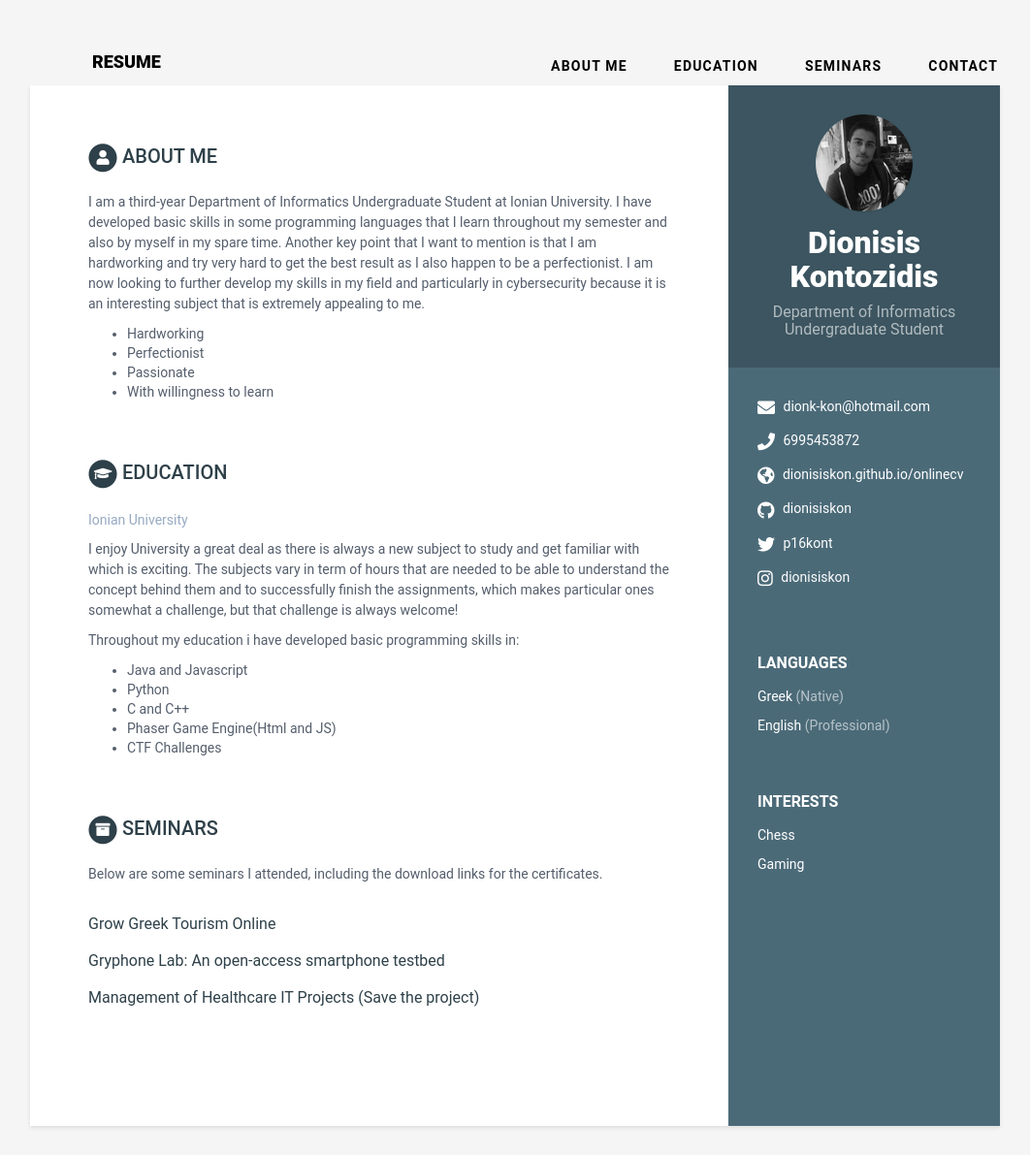
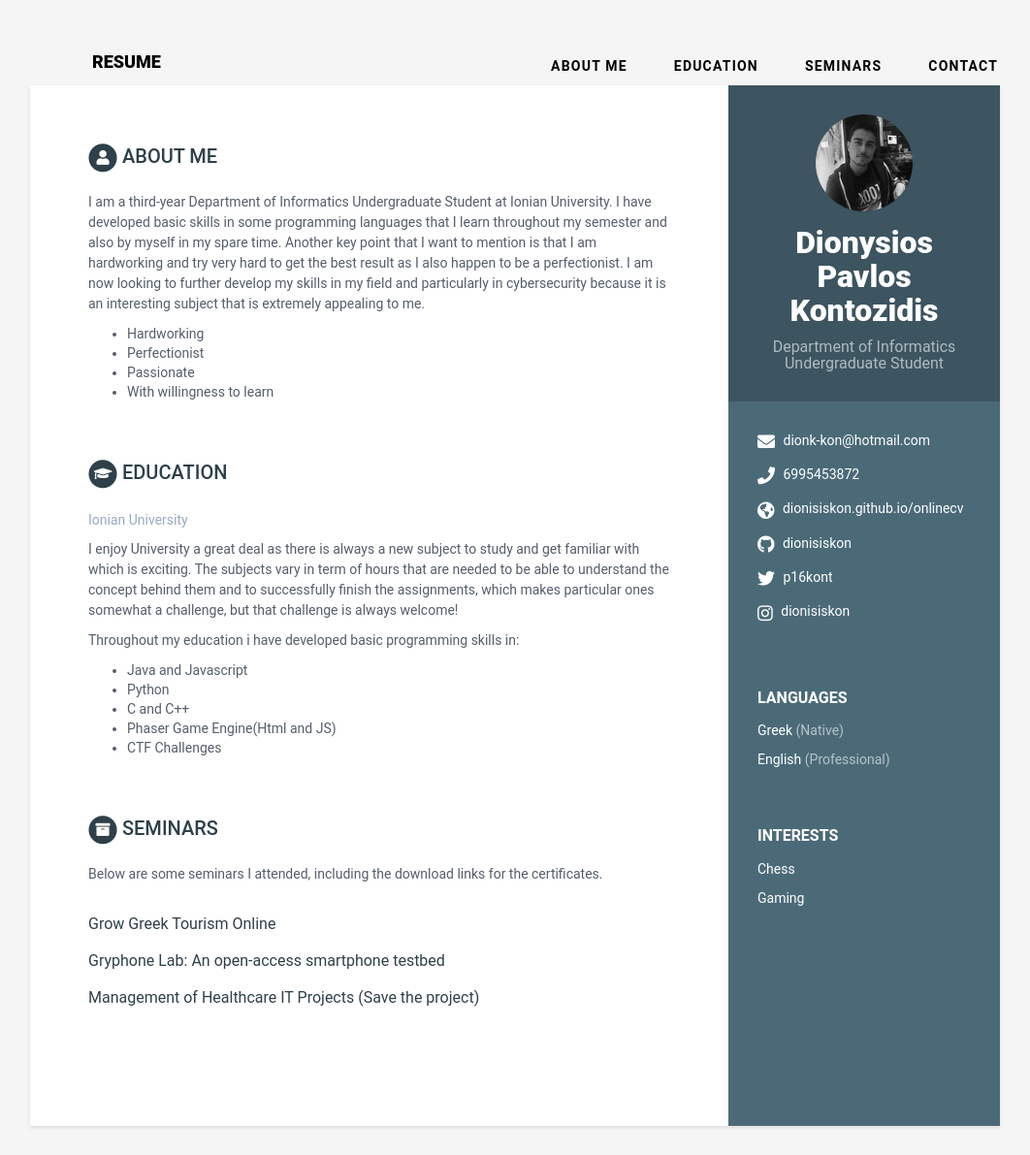
Before and after one commit to dionisiskon/OnlineCV, a Jekyll site: the page built from index.html, in a window 1280 px wide. Shown: the whole page at 97% size, without its empty margins (109-1171 px from the left). Built offline with Jekyll 4.4.1, drawn with Linux system fonts in a browser that asks for light colours.

Commit message:
Setting full greek name as default

```diff
--- a/_data/data.yml
+++ b/_data/data.yml
@@ -7,7 +7,7 @@ sidebar:
     education: False # set to False if you want education in main section instead of in sidebar
 
     # Profile information
-    name: Dionisis Kontozidis
+    name: Dionysios Pavlos Kontozidis
     tagline: Department of Informatics Undergraduate Student
     avatar: profile.png  #place a 100x100 picture inside /assets/images/ folder and provide the name of the file below
 
```
